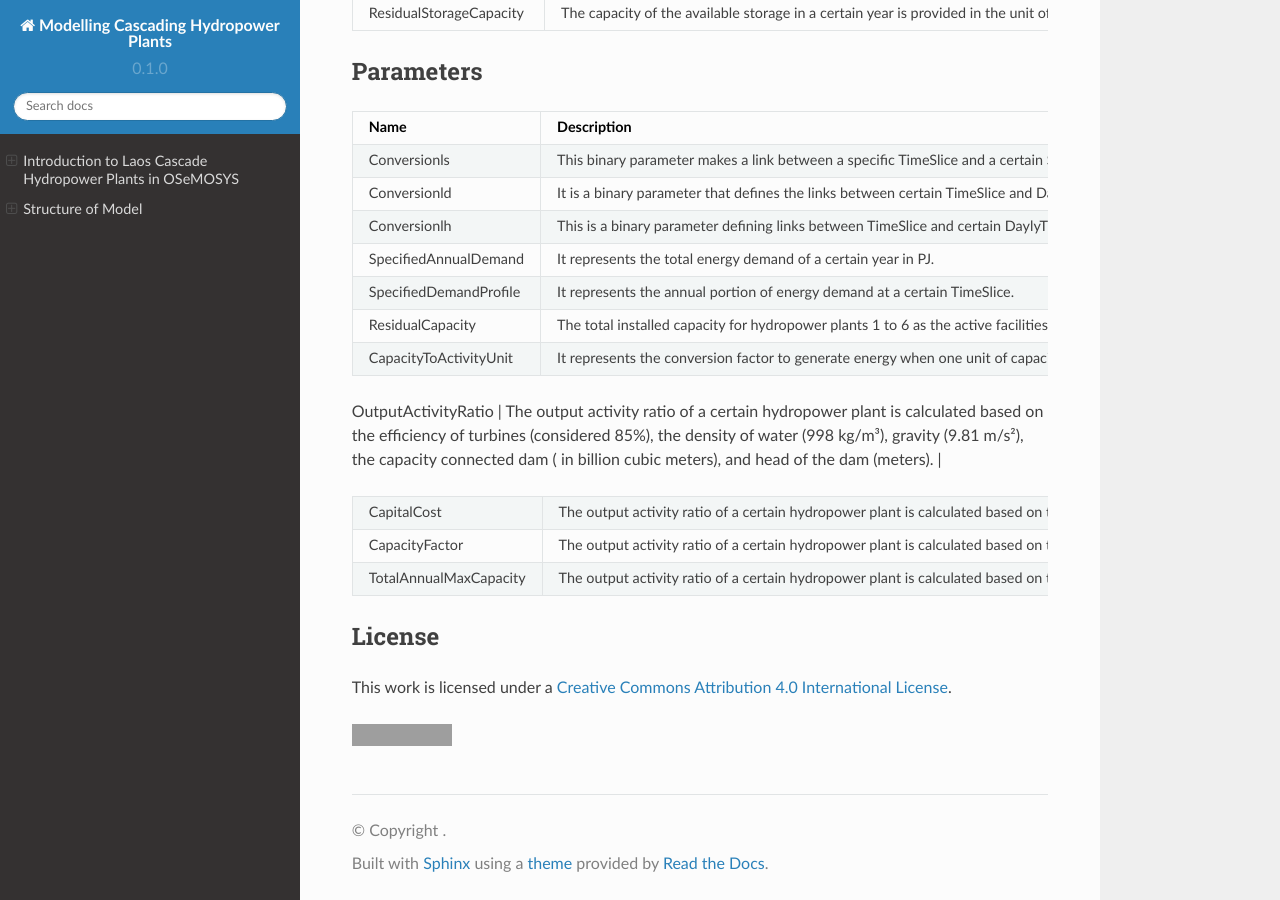
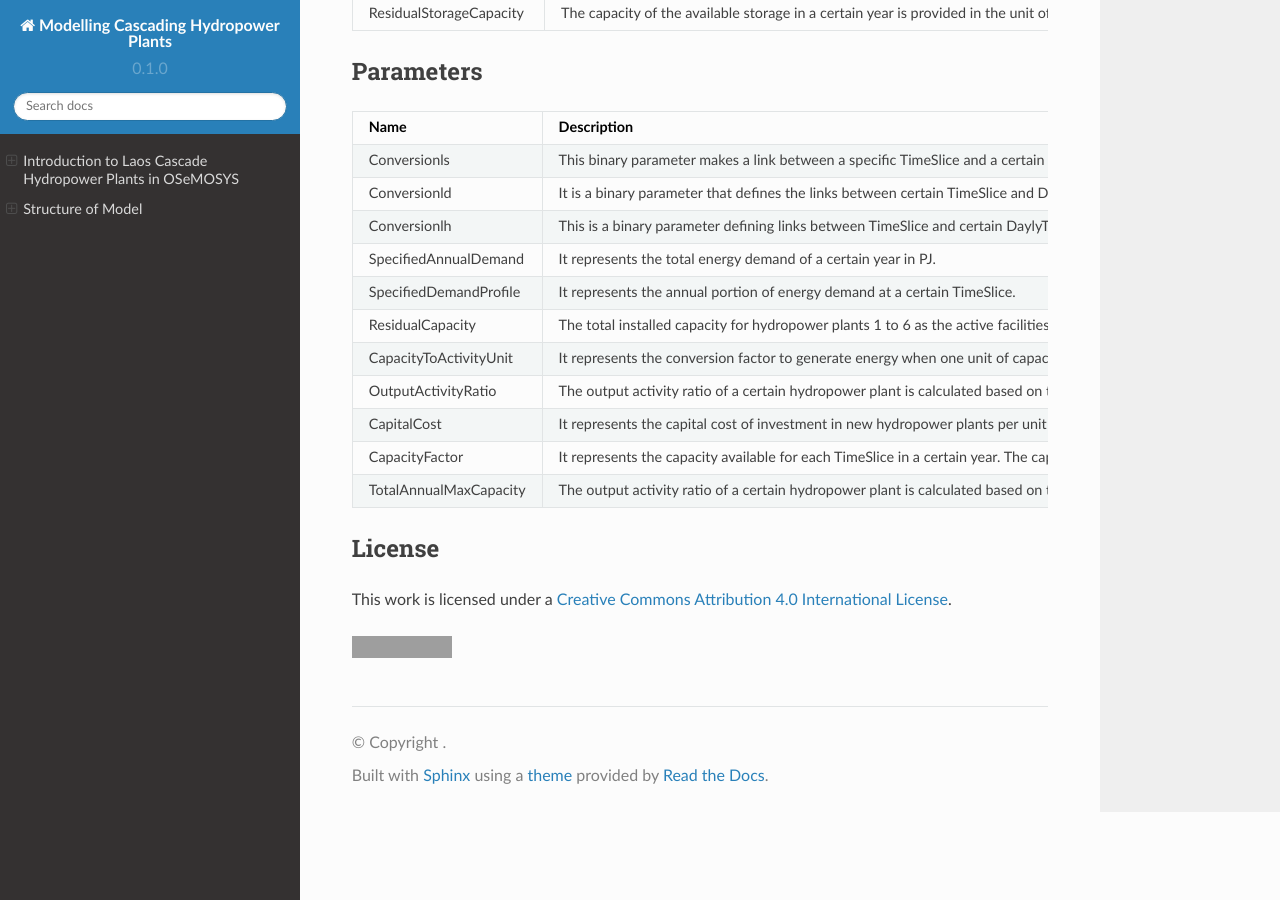
Before and after one commit to YSaedi/Laos_Cascading_HydropowerPlants, a Sphinx documentation site: the page built from docs/source/index.rst, in a window 1280 px wide and 900 px high, scrolled down 2487 px. Built offline with Sphinx 7.4.7 and the Read the Docs theme 2.0.0, drawn with Linux system fonts in a browser that asks for light colours; grey boxes are pictures that could not be loaded.

Commit message:
Update index.rst

```diff
--- a/docs/source/index.rst
+++ b/docs/source/index.rst
@@ -110,14 +110,13 @@ Parameters
 +--------------------------------------------------------+-----------------------------------------------------------------------------------------------------------------------------------------------------------------------------------------------------------------------------------------------------------------------+----------------------+
 | ResidualCapacity                                       | The total installed capacity for hydropower plants 1 to 6 as the active facilities are defined in GW.                                                                                                                                                                                        |
 +--------------------------------------------------------+-----------------------------------------------------------------------------------------------------------------------------------------------------------------------------------------------------------------------------------------------------------------------+----------------------+
-| CapacityToActivityUnit                                 | It represents the conversion factor to generate energy when one unit of capacity is fully used in GW for one year. In the Laos project, energy and capacity are measured in PJ and GW respectively and, therefore, this parameter would have a value of 31.536.                              |
+| CapacityToActivityUnit                                 | It represents the conversion factor to generate energy when one unit of capacity is fully used for one year. In Laos project, energy and capacity are measured in PJ and GW respectively and the conversion parameter would have a value of 31.536. More details are provided in Equation 1. |
 +--------------------------------------------------------+-----------------------------------------------------------------------------------------------------------------------------------------------------------------------------------------------------------------------------------------------------------------------+----------------------+
-
 | OutputActivityRatio                                    | The output activity ratio of a certain hydropower plant is calculated based on the efficiency of turbines (considered 85%), the density of water (998 kg/m³), gravity (9.81 m/s²), the capacity connected dam ( in billion cubic meters), and head of the dam (meters).                      |
 +--------------------------------------------------------+-----------------------------------------------------------------------------------------------------------------------------------------------------------------------------------------------------------------------------------------------------------------------+----------------------+
-| CapitalCost                                            | The output activity ratio of a certain hydropower plant is calculated based on the efficiency of turbines (considered 85%), the density of water (998 kg/m³), gravity (9.81 m/s²), the capacity connected dam ( in billion cubic meters), and head of the dam (meters).                      |
+| CapitalCost                                            | It represents the capital cost of investment in new hydropower plants per unit of capacity in a certain year.                                                                                                                                                                                |
 +--------------------------------------------------------+-----------------------------------------------------------------------------------------------------------------------------------------------------------------------------------------------------------------------------------------------------------------------+----------------------+
-| CapacityFactor                                         | The output activity ratio of a certain hydropower plant is calculated based on the efficiency of turbines (considered 85%), the density of water (998 kg/m³), gravity (9.81 m/s²), the capacity connected dam ( in billion cubic meters), and head of the dam (meters).                      |
+| CapacityFactor                                         | It represents the capacity available for each TimeSlice in a certain year. The capacity factor of the Rain technology is calculated based on the annual precipitation in a specific region.                                                                                                  |
 +--------------------------------------------------------+-----------------------------------------------------------------------------------------------------------------------------------------------------------------------------------------------------------------------------------------------------------------------+----------------------+
 | TotalAnnualMaxCapacity                                 | The output activity ratio of a certain hydropower plant is calculated based on the efficiency of turbines (considered 85%), the density of water (998 kg/m³), gravity (9.81 m/s²), the capacity connected dam ( in billion cubic meters), and head of the dam (meters).                      |
 +--------------------------------------------------------+-----------------------------------------------------------------------------------------------------------------------------------------------------------------------------------------------------------------------------------------------------------------------+----------------------+
```
